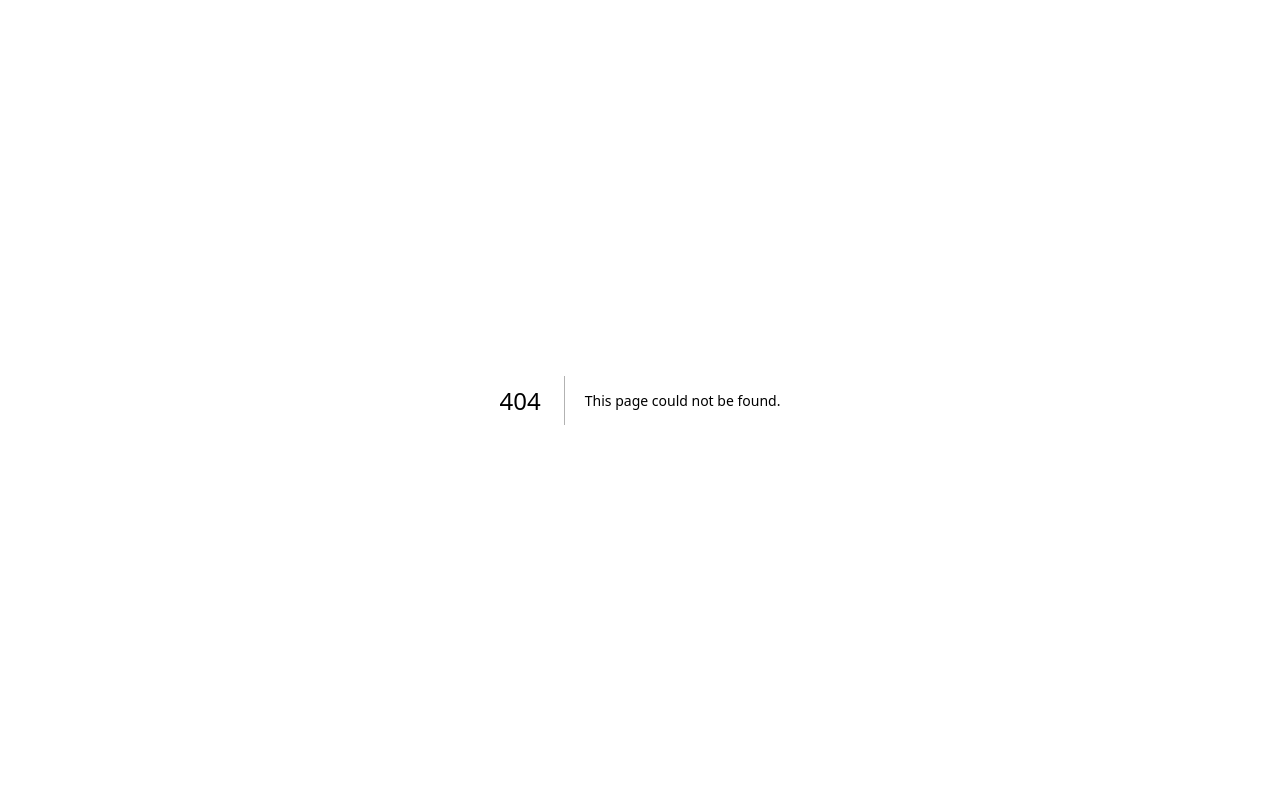
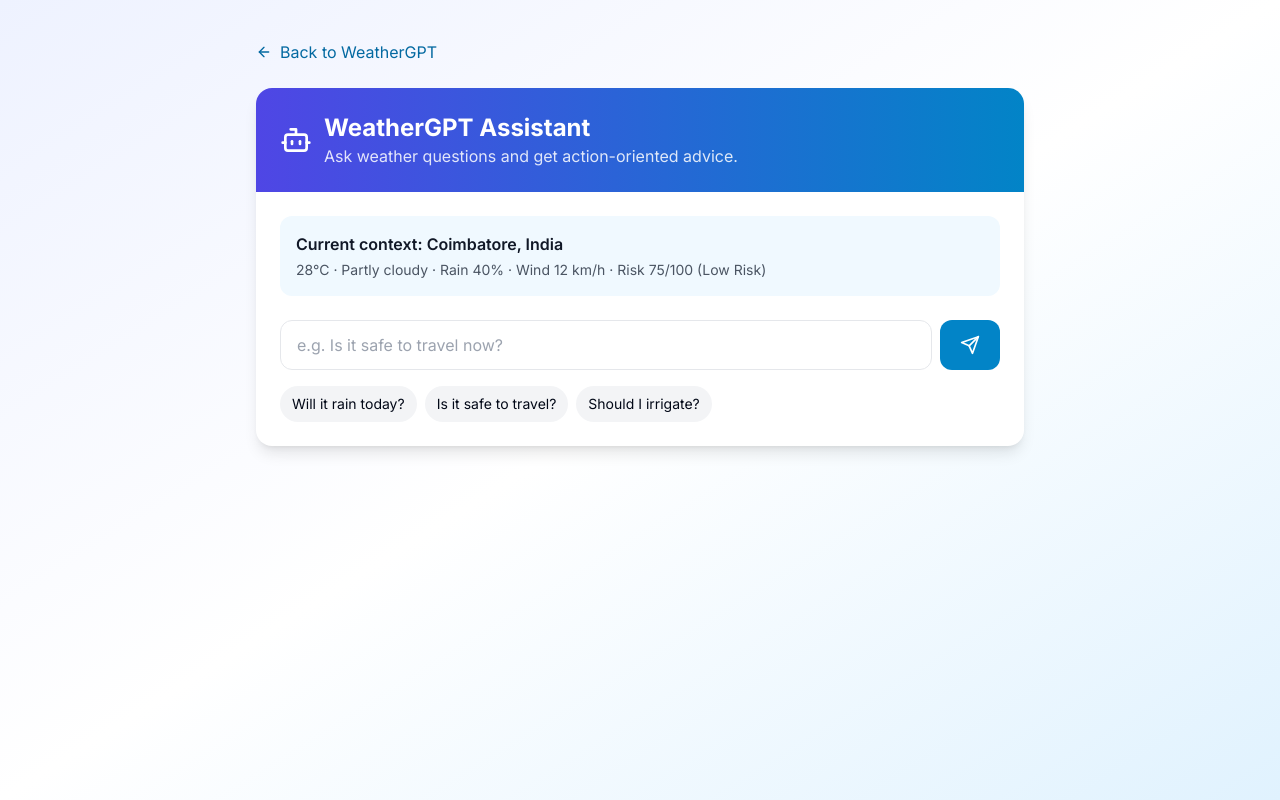
Before and after one commit to sridharan-18/WEATHER-GPT, a Next.js app: page /assistant in a window 1280 px wide. Before the commit this address had no page. Built offline with nearby package versions, Linux system fonts and the light colour scheme.

Commit message:
feat: add WeatherGPT conversational assistant UI

```diff
--- /dev/null
+++ b/src/app/assistant/page.tsx
@@ -0,0 +1,113 @@
+"use client"
+
+import { FormEvent, useState } from "react"
+import Link from "next/link"
+import { ArrowLeft, Bot, Send } from "lucide-react"
+
+interface WeatherContext {
+  location: string
+  temperature: number
+  humidity: number
+  windSpeed: number
+  rainProbability: number
+  condition: string
+  riskScore: number
+  riskLevel: string
+}
+
+const defaultWeather: WeatherContext = {
+  location: "Coimbatore, India",
+  temperature: 28,
+  humidity: 70,
+  windSpeed: 12,
+  rainProbability: 40,
+  condition: "Partly cloudy",
+  riskScore: 75,
+  riskLevel: "Low Risk",
+}
+
+export default function AssistantPage() {
+  const [message, setMessage] = useState("")
+  const [answer, setAnswer] = useState("")
+  const [loading, setLoading] = useState(false)
+  const [error, setError] = useState("")
+
+  async function askAssistant(event: FormEvent) {
+    event.preventDefault()
+    if (!message.trim()) return
+
+    setLoading(true)
+    setError("")
+    setAnswer("")
+
+    try {
+      const response = await fetch("/api/assistant", {
+        method: "POST",
+        headers: { "Content-Type": "application/json" },
+        body: JSON.stringify({ message, weather: defaultWeather }),
+      })
+      const data = await response.json()
+      if (!response.ok) throw new Error(data.error || "Assistant request failed")
+      setAnswer(data.answer)
+    } catch (requestError) {
+      setError(requestError instanceof Error ? requestError.message : "Assistant request failed")
+    } finally {
+      setLoading(false)
+    }
+  }
+
+  return (
+    <main className="min-h-screen bg-gradient-to-br from-indigo-50 via-white to-sky-100 p-6 md:p-10">
+      <div className="max-w-3xl mx-auto">
+        <Link href="/" className="inline-flex items-center gap-2 text-sky-700 hover:text-sky-900 mb-6">
+          <ArrowLeft className="w-4 h-4" /> Back to WeatherGPT
+        </Link>
+
+        <section className="bg-white rounded-2xl shadow-lg overflow-hidden">
+          <div className="bg-gradient-to-r from-indigo-600 to-sky-600 p-6 text-white">
+            <div className="flex items-center gap-3">
+              <Bot className="w-8 h-8" />
+              <div>
+                <h1 className="text-2xl font-bold">WeatherGPT Assistant</h1>
+                <p className="text-white/85">Ask weather questions and get action-oriented advice.</p>
+              </div>
+            </div>
+          </div>
+
+          <div className="p-6">
+            <div className="rounded-xl bg-sky-50 p-4 mb-6">
+              <p className="font-semibold text-gray-900">Current context: {defaultWeather.location}</p>
+              <p className="text-sm text-gray-600 mt-1">
+                {defaultWeather.temperature}°C · {defaultWeather.condition} · Rain {defaultWeather.rainProbability}% · Wind {defaultWeather.windSpeed} km/h · Risk {defaultWeather.riskScore}/100 ({defaultWeather.riskLevel})
+              </p>
+            </div>
+
+            <form onSubmit={askAssistant} className="flex gap-2">
+              <input
+                value={message}
+                onChange={(event) => setMessage(event.target.value)}
+                placeholder="e.g. Is it safe to travel now?"
+                className="flex-1 rounded-xl border border-gray-200 px-4 py-3 outline-none focus:ring-2 focus:ring-sky-400"
+              />
+              <button disabled={loading} className="rounded-xl bg-sky-600 text-white px-5 py-3 hover:bg-sky-700 disabled:opacity-60">
+                <Send className="w-5 h-5" />
+              </button>
+            </form>
+
+            <div className="flex flex-wrap gap-2 mt-4">
+              {["Will it rain today?", "Is it safe to travel?", "Should I irrigate?"].map((prompt) => (
+                <button key={prompt} onClick={() => setMessage(prompt)} className="rounded-full bg-gray-100 px-3 py-2 text-sm hover:bg-gray-200">
+                  {prompt}
+                </button>
+              ))}
+            </div>
+
+            {loading && <p className="mt-6 text-gray-500">WeatherGPT is thinking...</p>}
+            {error && <div className="mt-6 rounded-xl bg-red-50 border border-red-200 p-4 text-red-700">{error}</div>}
+            {answer && <div className="mt-6 rounded-xl bg-gray-50 border border-gray-100 p-5 whitespace-pre-wrap text-gray-800">{answer}</div>}
+          </div>
+        </section>
+      </div>
+    </main>
+  )
+}
```
